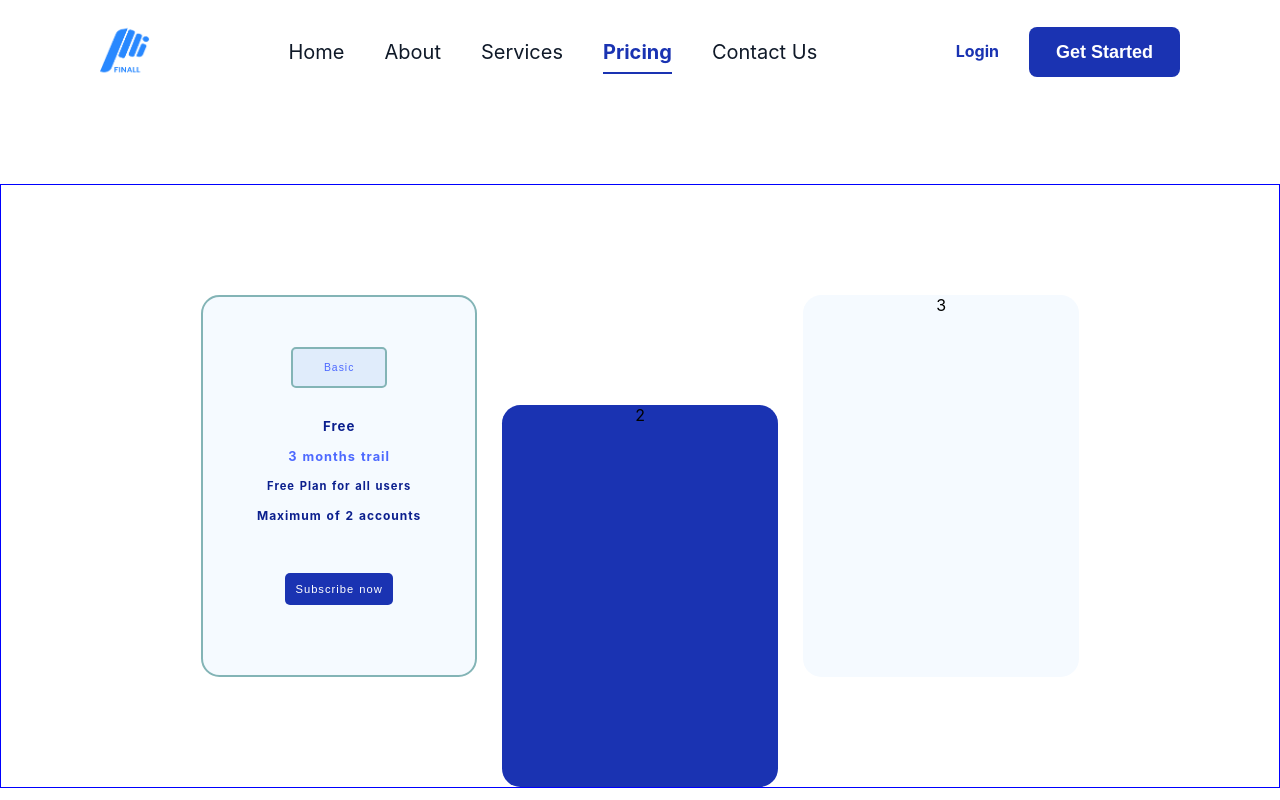
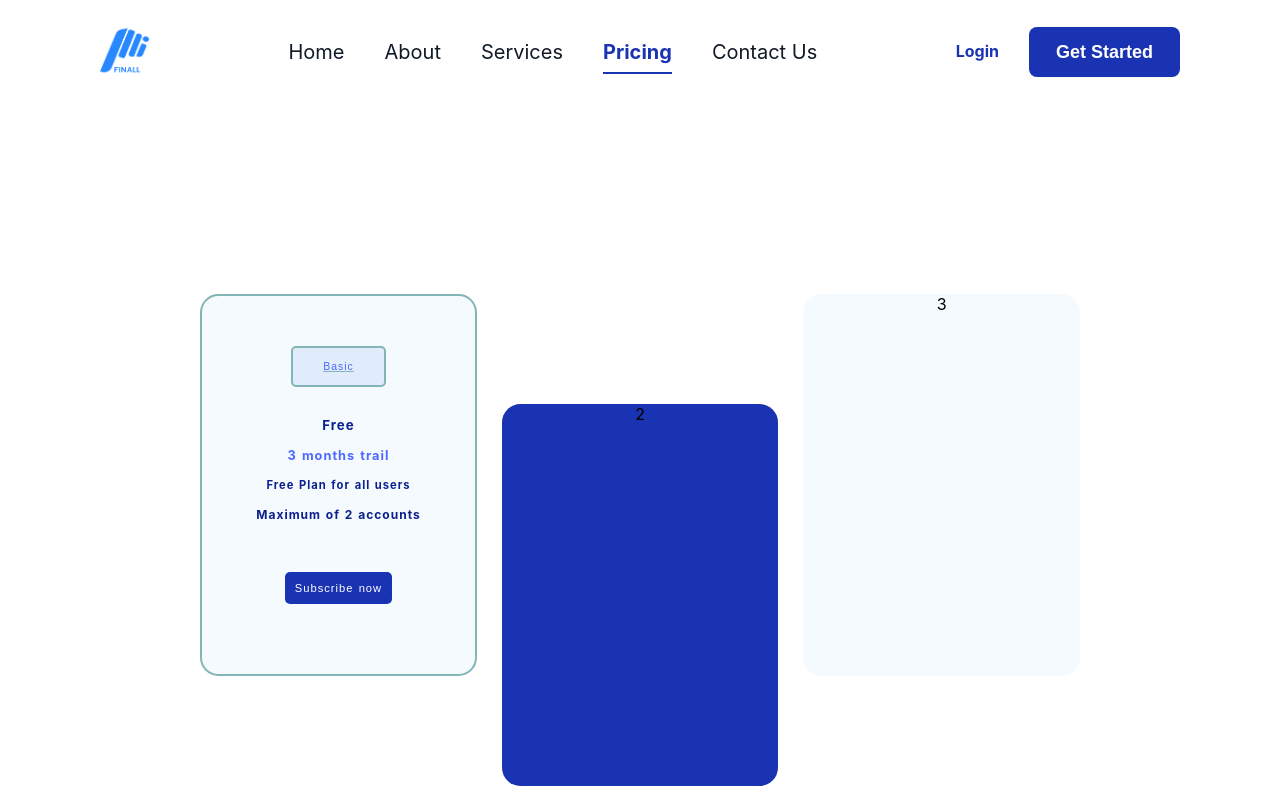
Before and after one commit to FinallNg/finall_frontend, a React (Create React App) app: page /pricing in a window 1280 px wide. In both pictures the pointer is over the button "Basic". Shown: the top 800 px of the page. Built offline with nearby package versions, Linux system fonts and the light colour scheme; the HTML template or start-up script is replaced by a standard one.

Commit message:
checking

```diff
--- a/src/Components/Pricing/Pricing.css
+++ b/src/Components/Pricing/Pricing.css
@@ -4,7 +4,6 @@
     justify-content: center;
     align-items: center;
     margin: 80px 0px;
-    border: 1px solid blue;
 }
 
 .pricing-box {
@@ -72,7 +71,9 @@
 
 .pricebutton1 button:active,
 .pricebutton1 button:hover {
-    border: 2px solid rgb(131, 180, 182);;
+    border: 2px solid rgb(131, 180, 182);
+    text-decoration: underline;
+    text-decoration-color:rgb(131, 180, 182) ;
 }
 
 .price h5 {
```
